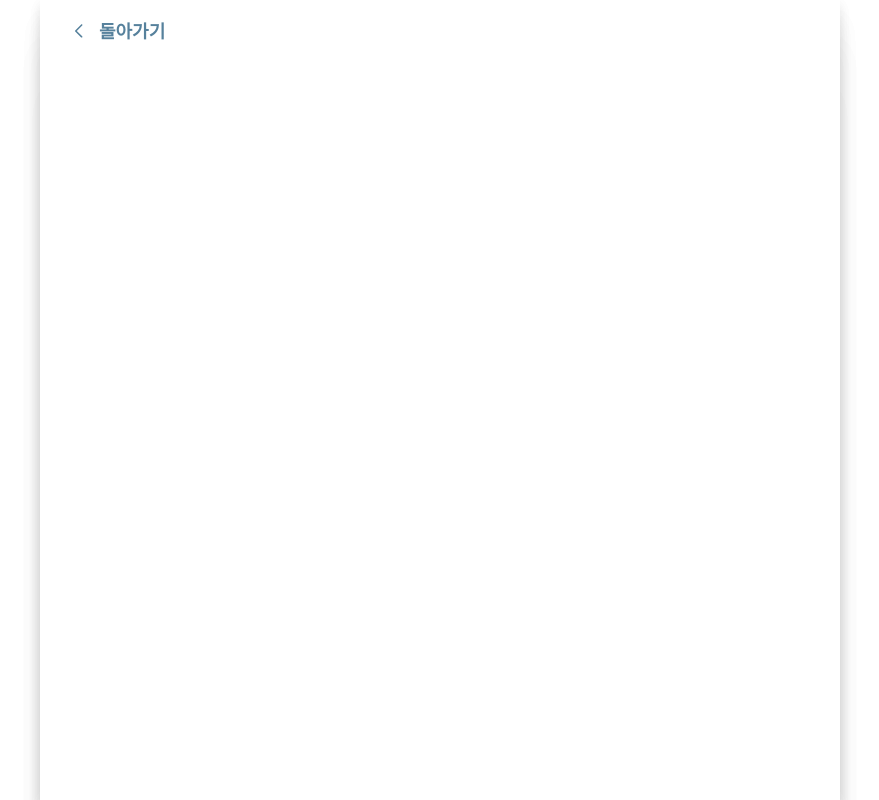
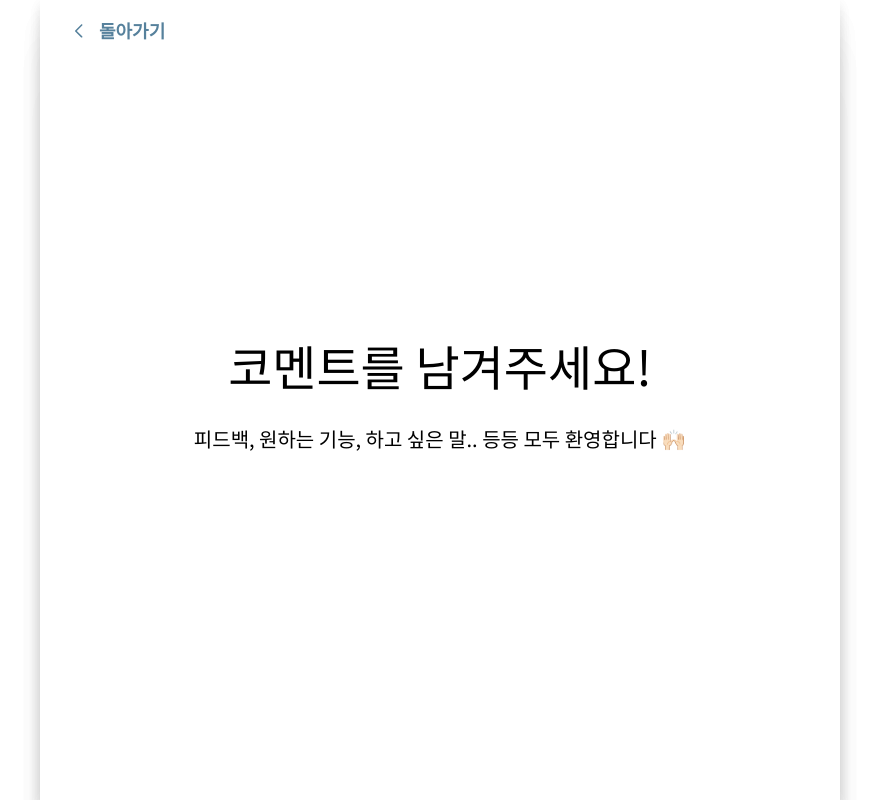
Before and after one commit to HalamLee/Interviz, a Next.js app: page /comment in a window 1280 px wide. Shown: the whole page, without its empty margins (200-1079 px from the left). Built offline with nearby package versions, Linux system fonts and the light colour scheme.

Commit message:
feat: 기존 Comment 페이지 Comment 컴포넌트 분리후 dynamic import로 CSR 렌더링 #52

```diff
--- /dev/null
+++ b/src/components/comment/index.tsx
@@ -0,0 +1,26 @@
+import { useEffect, useRef } from 'react';
+import { styled } from 'styled-components';
+const Comment = () => {
+  const commentsRef = useRef<HTMLElement | null>(null);
+
+  useEffect(() => {
+    const scriptElem = document.createElement('script');
+    scriptElem.src = 'https://utteranc.es/client.js';
+    scriptElem.async = true;
+    scriptElem.setAttribute('repo', 'HalamLee/Interviz');
+    scriptElem.setAttribute('issue-term', 'title');
+    scriptElem.setAttribute('theme', 'github-light');
+    scriptElem.setAttribute('label', '💬 comment');
+    scriptElem.crossOrigin = 'anonymous';
+
+    commentsRef.current?.appendChild(scriptElem);
+  }, []);
+
+  return <CommentWrapper ref={commentsRef} />;
+};
+
+export default Comment;
+
+const CommentWrapper = styled.section`
+  width: 100%;
+`;
--- a/src/pages/comment.tsx
+++ b/src/pages/comment.tsx
@@ -3,31 +3,28 @@ import Header from '@components/layout/Header';
 import { theme } from '@styles/theme';
 import Head from 'next/head';
 import { styled } from 'styled-components';
+import dynamic from 'next/dynamic';
 
-const Comment = () => {
+const DynamicComment = dynamic(
+  () => import('@components/comment').then((mod) => mod.default),
+  {
+    ssr: false, // SSR을 비활성화하여 클라이언트 측에서만 렌더링되도록 설정
+  }
+);
+
+const CommentPage = () => {
   return (
     <Wrapper>
-      <section
-        ref={(elem) => {
-          if (!elem) {
-            return;
-          }
-          const scriptElem = document.createElement('script');
-          scriptElem.src = 'https://utteranc.es/client.js';
-          scriptElem.async = true;
-          scriptElem.setAttribute('repo', 'HalamLee/Interviz');
-          scriptElem.setAttribute('issue-term', 'title');
-          scriptElem.setAttribute('theme', 'github-light');
-          scriptElem.setAttribute('label', '💬 comment');
-          scriptElem.crossOrigin = 'anonymous';
-          elem.appendChild(scriptElem);
-        }}
-      />
+      <Content>
+        <h1>코멘트를 남겨주세요!</h1>
+        <span>피드백, 원하는 기능, 하고 싶은 말.. 등등 모두 환영합니다 🙌🏻</span>
+      </Content>
+      <DynamicComment />
     </Wrapper>
   );
 };
 
-Comment.getLayout = function getLayout(page: React.ReactElement) {
+CommentPage.getLayout = function getLayout(page: React.ReactElement) {
   return (
     <Layout>
       <Head>
@@ -39,14 +36,29 @@ Comment.getLayout = function getLayout(page: React.ReactElement) {
   );
 };
 
-export default Comment;
+export default CommentPage;
 
 const Wrapper = styled.div`
   width: 100%;
-  height: calc(100vh - 50px);
+  min-height: calc(100vh - 50px);
   background-color: ${theme.colors.white};
   ${theme.center};
   gap: 40px;
   padding: 30px 0;
   box-sizing: border-box;
 `;
+
+const Content = styled.div`
+  height: 300px;
+  ${theme.center};
+  gap: 40px;
+  margin-bottom: 20px;
+
+  h1 {
+    font-size: 48px;
+  }
+
+  span {
+    font-size: 20px;
+  }
+`;
```
